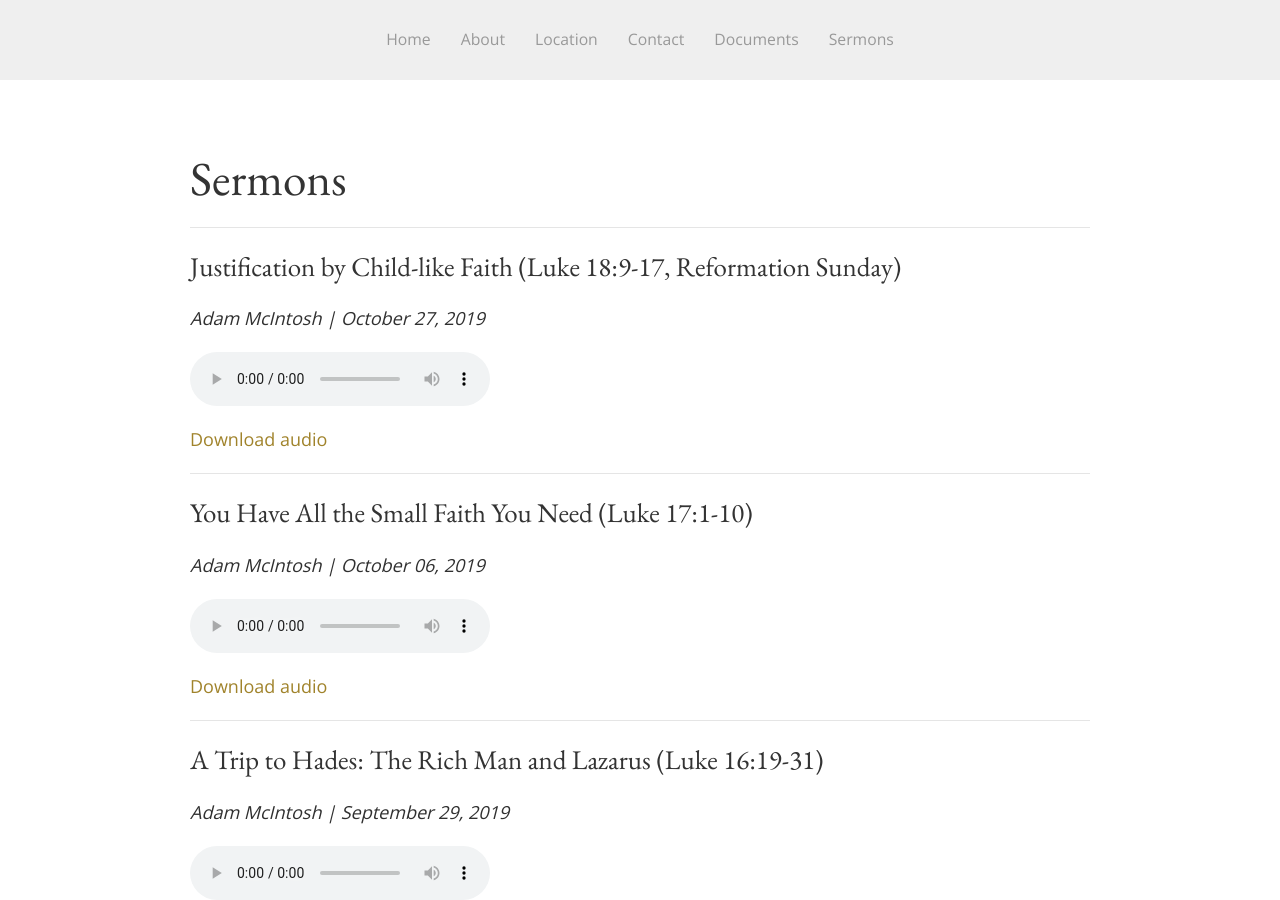
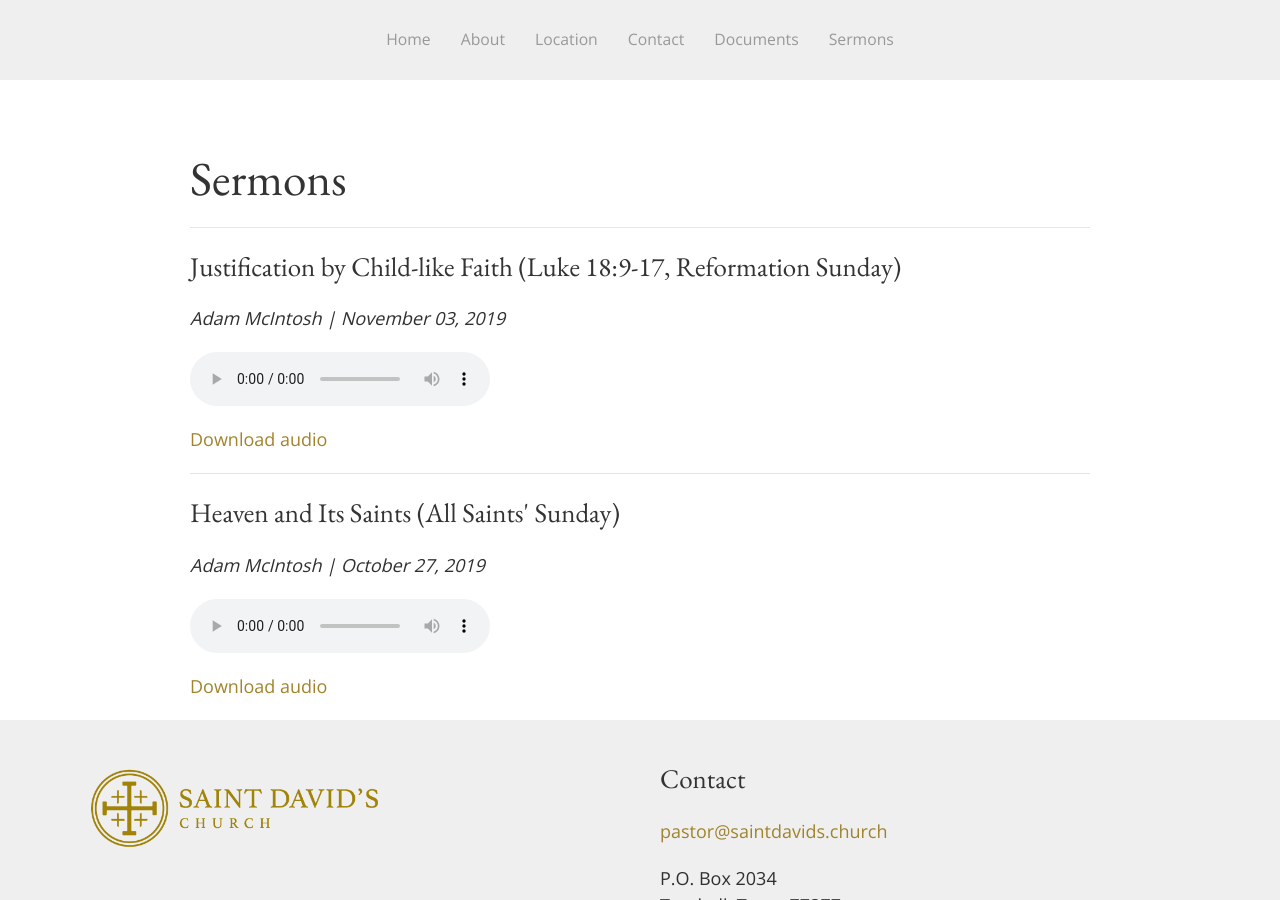
Before and after one commit to SaintDavidsChurch/website, a Jekyll site: the page built from sermons.html, in a window 1280 px wide and 900 px high. Built offline with Jekyll 4.4.1, drawn with Linux system fonts in a browser that asks for light colours; some of the changed text lies outside the part shown.

Commit message:
Updated by InferCMS

```diff
--- a/_data/sermons.yml
+++ b/_data/sermons.yml
@@ -1,16 +1,8 @@
-- title: 'A Trip to Hades: The Rich Man and Lazarus (Luke 16:19-31)'
-  date: '2019-09-29'
-  preacher: Adam McIntosh
-  audio_file: sermons/Adam-McIntosh_September29-2019_Luke16.19-31.mp3
-- title: The Dishonest (and Shrewd) Manager (Luke 16:1-15)
-  date: '2019-09-22'
-  preacher: Adam McIntosh
-  audio_file: sermons/Adam-McIntosh_September22-2019_Luke16.1-15.mp3
-- title: You Have All the Small Faith You Need (Luke 17:1-10)
-  date: '2019-10-06'
-  preacher: Adam McIntosh
-  audio_file: sermons/Adam-McIntosh_October6-2019_Luke17.1-10.mp3
-- title: Justification by Child-like Faith (Luke 18:9-17, Reformation Sunday)
+- title: Heaven and Its Saints (All Saints' Sunday)
   date: '2019-10-27'
   preacher: Adam McIntosh
+  audio_file: ''
+- title: Justification by Child-like Faith (Luke 18:9-17, Reformation Sunday)
+  date: 2019-11-3
+  preacher: Adam McIntosh
   audio_file: https://saintdavids.church/assets/sermons/Adam-McIntosh_October27-2019_Luke18.9-17_reformation.mp3
```
